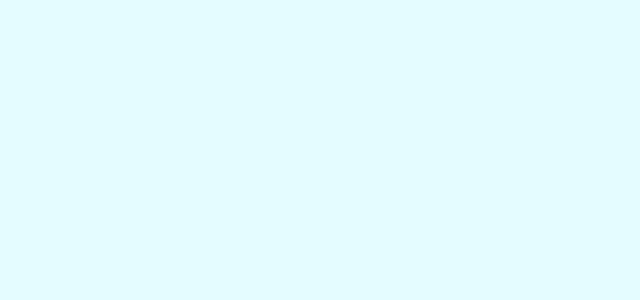
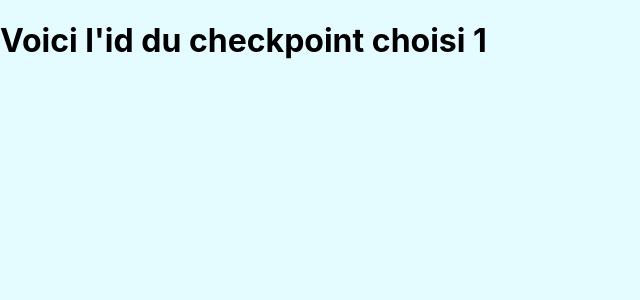
Before and after one commit to olivier-chatelin/pjt-ta-21Q3-selfassesment-tool-front, a React (Create React App) app: page /checkpoints/1 in a window 1280 px wide. Shown: the top 300 px of the page, without its empty margins (0-640 px from the left). Built offline with nearby package versions, Linux system fonts and the light colour scheme.

Commit message:
created route for checpoint by id

```diff
--- a/src/App.js
+++ b/src/App.js
@@ -1,6 +1,7 @@
 import  React from 'react';
-import { BrowserRouter as Router, Switch, Route } from 'react-router-dom';
+import {BrowserRouter as Router, Switch, Route, useParams} from 'react-router-dom';
 import Home from "./pages/Home";
+import MyCheckpoint from "./pages/MyCheckpoint";
 function App() {
     return (
         <Router>
@@ -8,6 +9,9 @@ function App() {
                 <Route exact path="/">
                     <Home/>
                 </Route>
+                <Route  path="/checkpoints/:id">
+                    <MyCheckpoint />
+                </Route>
             </Switch>
         </Router>
     );
--- a/src/components/Checkpoint.js
+++ b/src/components/Checkpoint.js
@@ -4,6 +4,7 @@ import {CardContent} from "@mui/material";
 import {CardActions} from "@mui/material";
 import {Button} from "@mui/material";
 import "../App.scss";
+import {Link} from "react-router-dom";
 
 
 function Checkpoint(props) {
@@ -21,7 +22,9 @@ function Checkpoint(props) {
                 </Typography>
             </CardContent>
             <CardActions>
-                <Button size="small" >Compléter</Button>
+                <Link to={'/checkpoints/' + props.id}  >
+                    <Button size="small">Compléter</Button>
+                </Link>
             </CardActions>
         </Card>
 
--- a/src/pages/Home.js
+++ b/src/pages/Home.js
@@ -19,7 +19,13 @@ function Home(){
     return (
         checkpoints.filter(checkpoint => checkpoint.cursus === "Javascript")
             .map(checkpoint =>
-                <Checkpoint key={checkpoint.id} cursus={checkpoint.cursus} title={checkpoint.title} description={checkpoint.description}/>
+                <Checkpoint
+                    key={checkpoint.id}
+                    id={checkpoint.id}
+                    cursus={checkpoint.cursus}
+                    title={checkpoint.title}
+                    description={checkpoint.description}
+                />
             )
     );
 }
--- /dev/null
+++ b/src/pages/MyCheckpoint.js
@@ -0,0 +1,8 @@
+import React from "react";
+import {useParams} from "react-router-dom";
+function MyCheckpoint(){
+    return (
+        <h1>Voici l'id du checkpoint choisi {useParams().id}</h1>
+    )
+}
+export default MyCheckpoint
```
